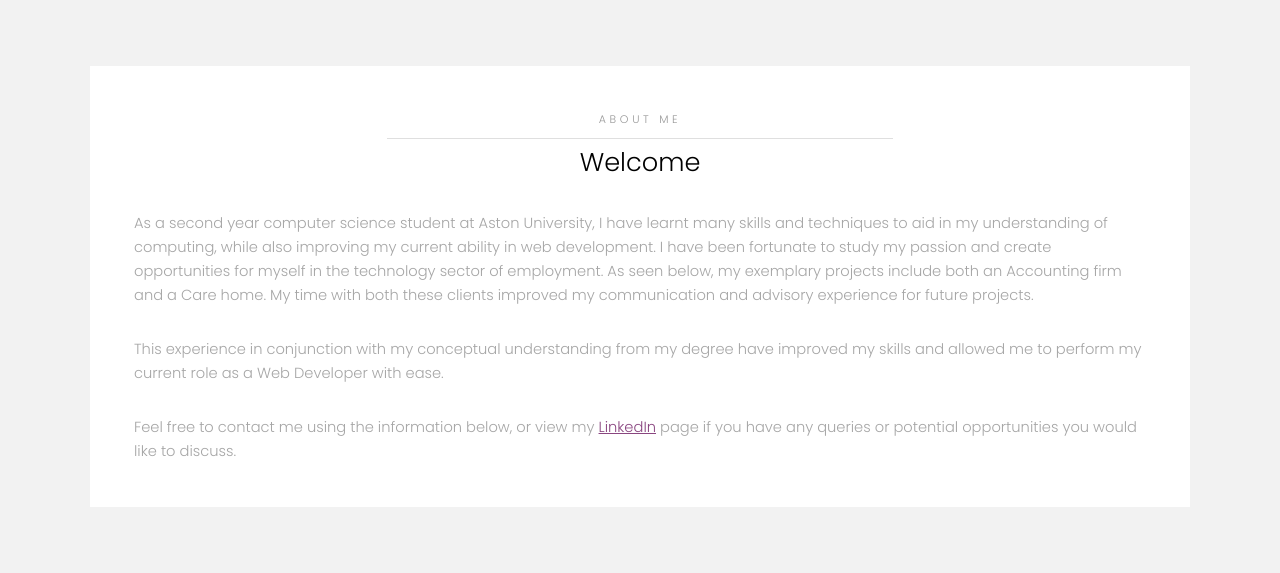
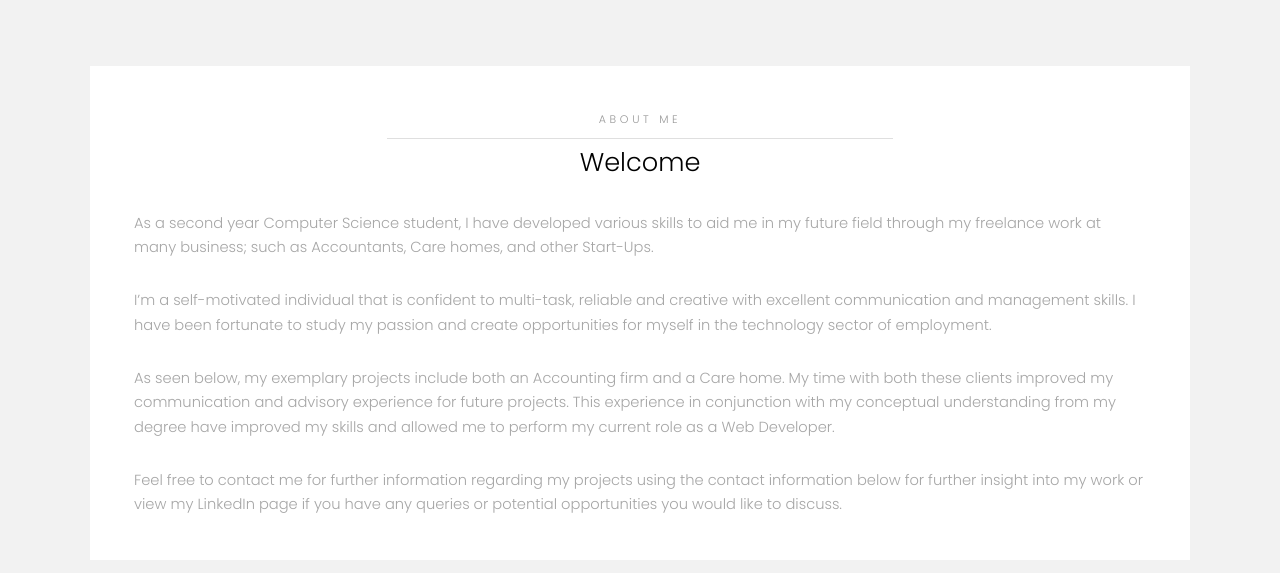
Before and after one commit to aamnahramzan/aamnahramzan, a plain HTML site: page index.html in a window 1280 px wide. Shown: the part 622-1195 px from the top of the page. Drawn offline with nearby package versions, Linux system fonts and the light colour scheme.

Commit message:
Update index.html

```diff
--- a/index.html
+++ b/index.html
@@ -45,13 +45,13 @@
 								<p>ABOUT ME</p>
 								<h2>Welcome</h2>
 							</header>
-							<p>As a second year computer science student at Aston University, I have learnt many skills and techniques to aid in my understanding of computing, while also improving my current ability in web development. I have
-								been fortunate to study my passion and create opportunities for myself in the technology sector of employment. As seen below, my exemplary projects include both an Accounting firm and a Care home. My time with both
-								these clients improved my communication and advisory experience for future projects.</p>
+							<p>As a second year Computer Science student, I have developed various skills to aid me in my future field through my freelance work at many business; such as Accountants, Care homes, and other Start-Ups.</p>
 
-							<p>This experience in conjunction with my conceptual understanding from my degree have improved my skills and allowed me to perform my current role as a Web Developer with ease.</p>
+<p>I’m a self-motivated individual that is confident to multi-task, reliable and creative with excellent communication and management skills. I have been fortunate to study my passion and create opportunities for myself in the technology sector of employment.<p>
 
-							<p>Feel free to contact me using the information below, or view my <a href="https://www.linkedin.com/in/aamnahramzan00/">LinkedIn</a> page if you have any queries or potential opportunities you would like to discuss.</p>
+<p>As seen below, my exemplary projects include both an Accounting firm and a Care home. My time with both these clients improved my communication and advisory experience for future projects. This experience in conjunction with my conceptual understanding from my degree have improved my skills and allowed me to perform my current role as a Web Developer.</p>
+
+<p>Feel free to contact me for further information regarding my projects using the contact information below for further insight into my work or view my LinkedIn page if you have any queries or potential opportunities you would like to discuss.</p>
 						</div>
 					</div>
 				</div>
```
